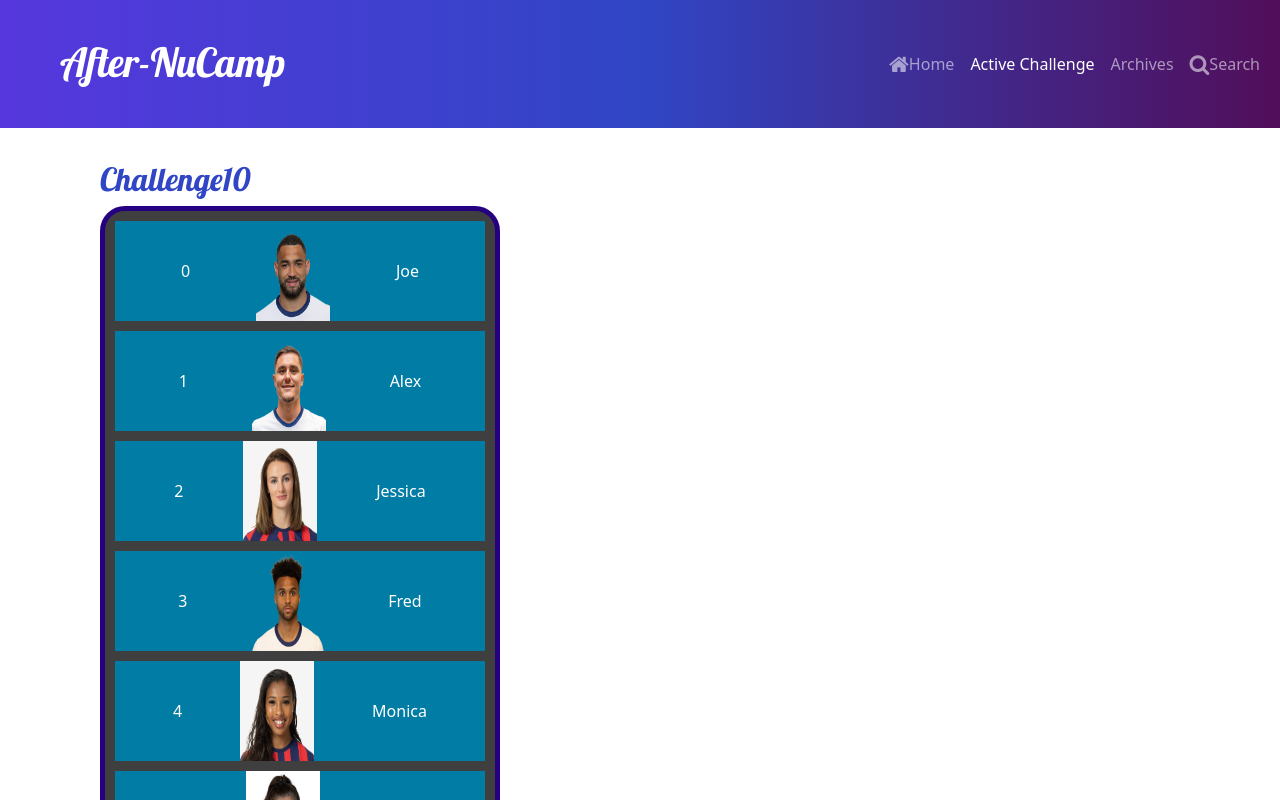
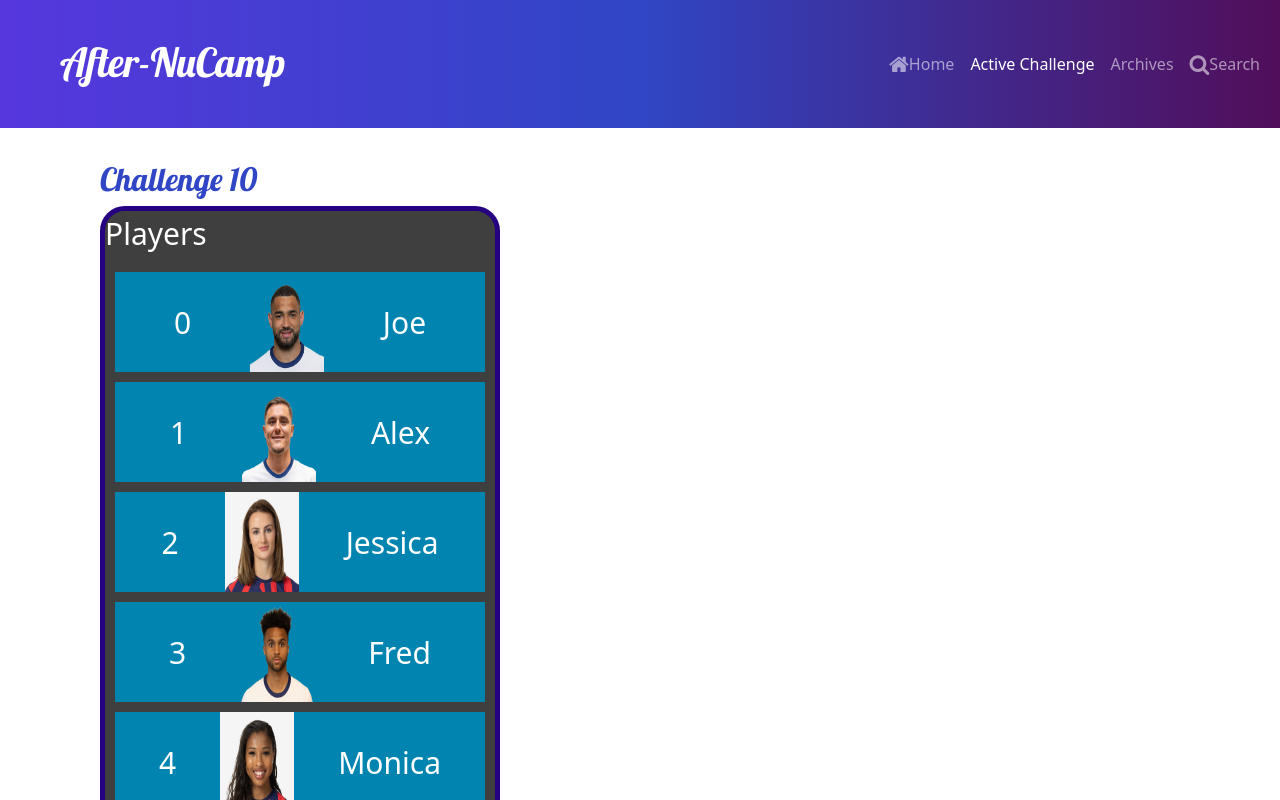
Before and after one commit to mrdeangray/after-nucamp-week2, a React (Create React App) app: page /active in a window 1280 px wide. Shown: the top 800 px of the page. Built offline with nearby package versions, Linux system fonts and the light colour scheme.

Commit message:
completed Challenge10

```diff
--- a/src/App.css
+++ b/src/App.css
@@ -230,6 +230,7 @@ player-box:hover {
 }
 
 .challenge9-dean .team {
+    /* background-color: rgb(3, 102, 207); */
     background-color: rgb(0, 0, 0);
     width: 300px;
     border: 5px solid rgb(37, 1, 130);
@@ -267,6 +268,7 @@ player-box:hover {
     border: 5px solid rgb(37, 1, 130);
     color: white;
     border-radius: 25px;
+    font-size: 30px;
 
 }
 
@@ -279,26 +281,20 @@ player-box:hover {
     background-color: rgb(1, 124, 164);
     display: flex;
     justify-content: space-evenly;
+    justify-items: left;
     align-items: center;
     margin: 10px;
+    font-size: 30px;
     /* width: 100%; */
 
 
 }
 
 .challenge10-dean .player:hover {
-    background-color: rgb(3, 60, 79);
-    font-size: 200%;
+    /* background-color: rgb(1, 132, 176); */
+    font-size: 120%;
     cursor: pointer;
     border: 3px solid rgb(80, 255, 6);
     border-radius: 10px;
 
 }
-.challenge10-dean .player:-moz-drag-over {
-    background-color: rgb(3, 60, 79);
-    font-size: 200%;
-    cursor: pointer;
-    border: 3px solid rgb(80, 255, 6);
-    border-radius: 10px;
-
-}
--- a/src/App.js
+++ b/src/App.js
@@ -15,6 +15,7 @@ import Challenge7 from './components/Challenge7-Crystal';
 import Challenge8 from './components/Challenge8-Crystal';
 
 import Challenge9 from './components/Challenge9-Dean';
+import Challenge10Dean from './components/Challenge10-Dean';
 
 
 function App() {
@@ -33,6 +34,7 @@ function App() {
         <Route path='/Challenge7' element={<Challenge7 />} />
         <Route path='/Challenge8' element={<Challenge8 />} />
         <Route path='/Challenge9' element={<Challenge9 />} />
+        <Route path='/Challenge10' element={<Challenge10Dean />} />
 
       </Routes>
 
--- a/src/components/Challenge10-Dean.js
+++ b/src/components/Challenge10-Dean.js
@@ -1,6 +1,7 @@
 import React, { useState } from 'react';
 import playerData from '../data/players'
 import { DragDropContext, Droppable, Draggable } from 'react-beautiful-dnd';
+
 
 const Challenge10Dean = () => {
     const [players, setPlayers] = useState([...playerData]);
@@ -15,20 +16,33 @@ const Challenge10Dean = () => {
     }
 
 
+    const getItemStyle = (isDragging, draggableStyle) => ({
+
+        background: isDragging ? "rgb(17, 4, 10)" : "rgb(1, 132, 176)"
+
+    });
+
+
     return (
         <div className='challenge10-dean'>
-            <h2>Challenge10</h2>
+            <h2>Challenge 10</h2>
             <DragDropContext onDragEnd={handleOnDragEnd}>
                 <Droppable droppableId='players'>
                     {(provided) => (
                         <div className="players" {...provided.droppableProps} ref={provided.innerRef}>
+                            <p>Players</p>
                             {players.map(({ id, name, image }, index) => {
                                 return (
                                     <Draggable key={id} draggableId={id} index={index}>
-                                        {(provided) => (
+                                        {(provided, snapshot) => (
                                             <div ref={provided.innerRef} {...provided.draggableProps} {...provided.dragHandleProps}>
-                                                <div className='player'>
-                                                    <span> {id}</span>
+                                                <div className='player'
+                                                    style={getItemStyle(
+                                                        snapshot.isDragging,
+                                                        provided.draggableProps.style
+                                                    )}
+                                                >
+                                                    <span> {index}</span>
                                                     <img className="player-image" src={`/img-players/${image}`} alt="" />
                                                     <span> {name}</span>
                                                 </div>
--- a/src/data/archives.js
+++ b/src/data/archives.js
@@ -49,7 +49,12 @@ const previousChallengeList = [
         description: 'Display player images in team columns',
         keywords: ['useEffect', 'useState', 'useCallback', 'Array.map']
     },
-
+    {
+        title: "Challenge 10",
+        location: '/challenge10',
+        description: 'Display list of players in one column and allow re-order by drag/drop',
+        keywords: ['useState', 'Beautiful DND', 'Array.map']
+    },
 
 ]
 
```
